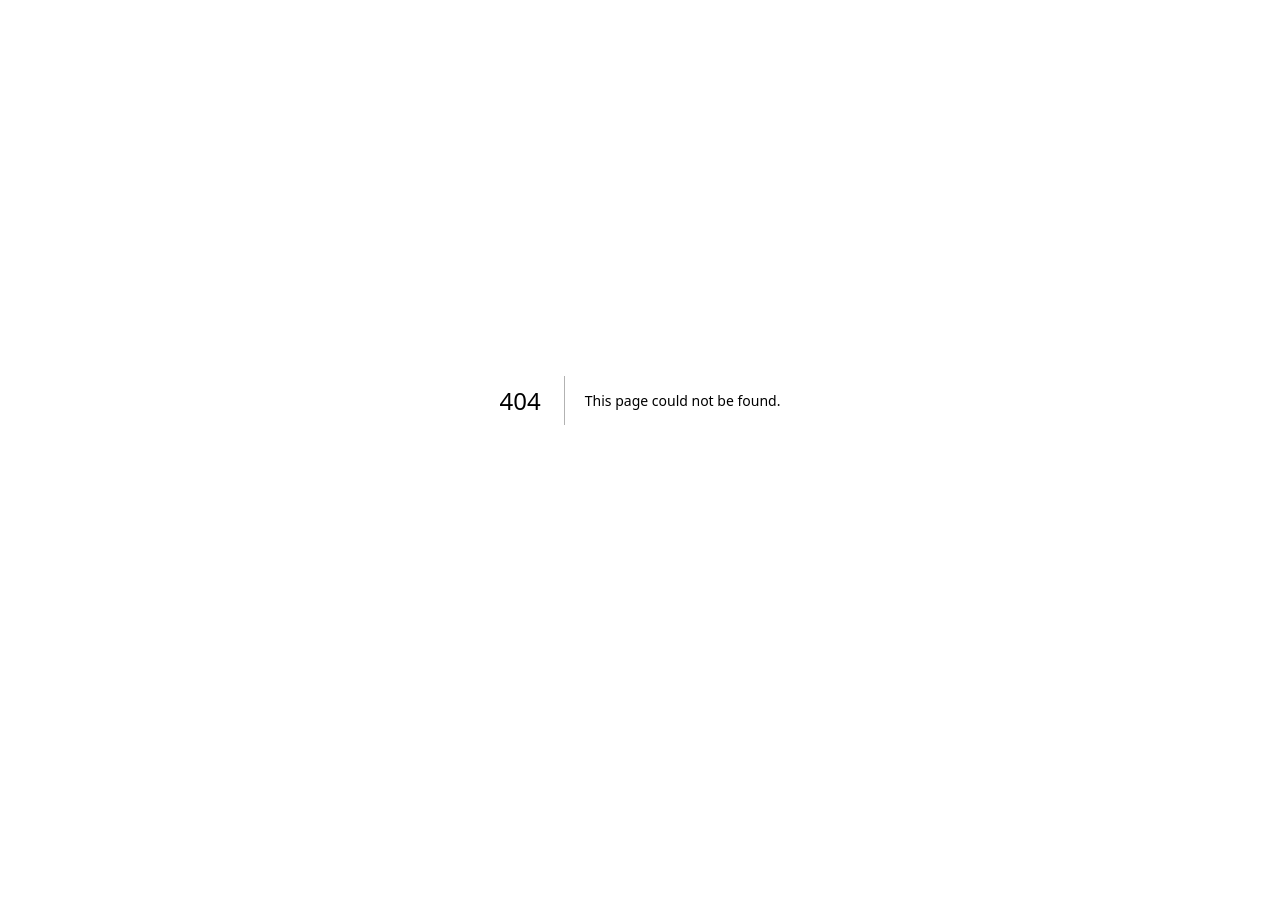
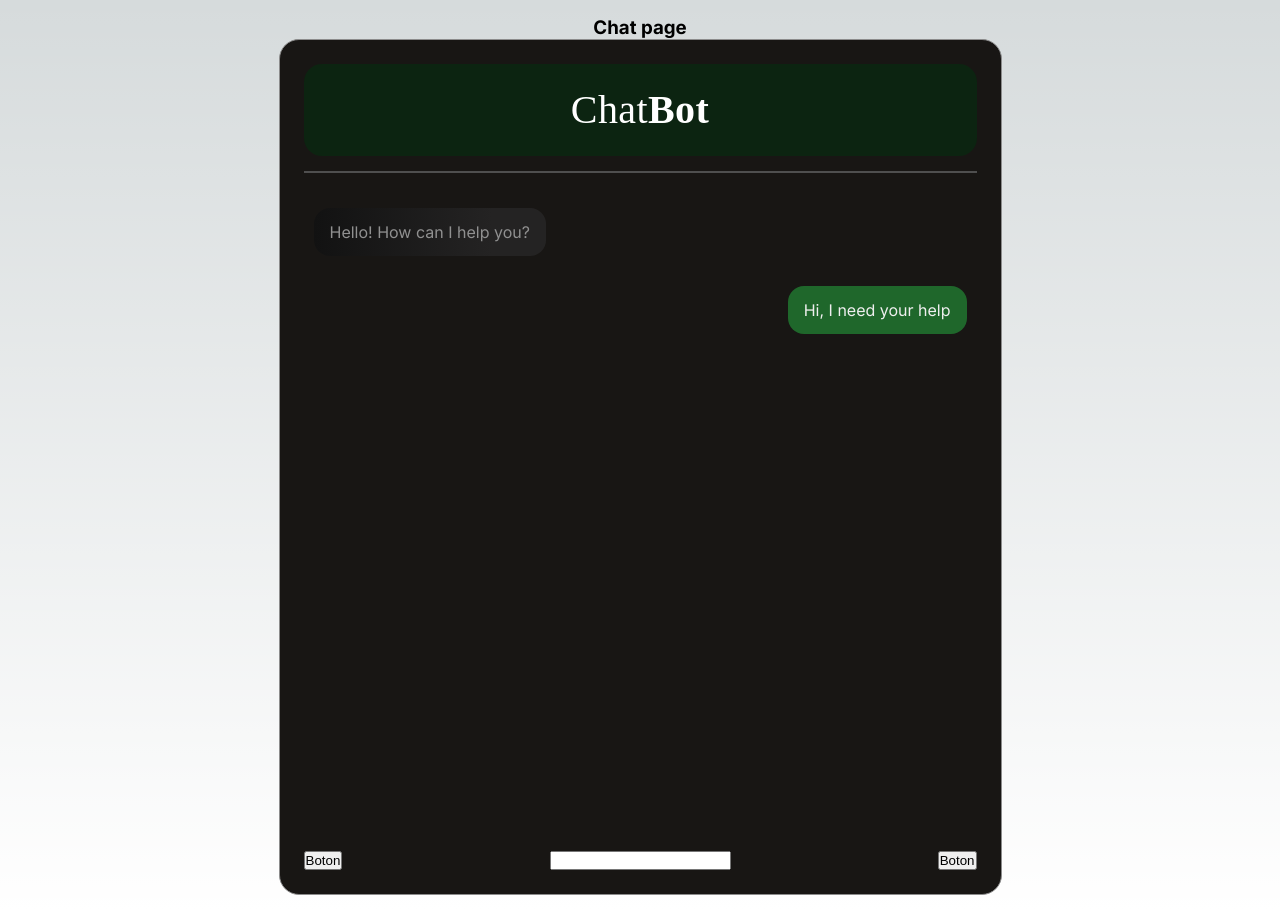
Before and after one commit to stra-ia/business-simulation-front, a Next.js app: page /chat in a window 1280 px wide. Before the commit this address had no page. Before the commit the page ends 800 px from the top, so only its background shows below. Built offline with nearby package versions, Linux system fonts and the light colour scheme.

Commit message:
feat: initialize chatbot component

```diff
--- /dev/null
+++ b/src/app/chat/page.module.css
@@ -0,0 +1,230 @@
+.main {
+    display: flex;
+    flex-direction: column;
+    justify-content: space-between;
+    align-items: center;
+    padding: 1rem;
+    min-height: 100vh;
+  }
+
+  .description {
+    display: inherit;
+    justify-content: inherit;
+    align-items: inherit;
+    font-size: 0.85rem;
+    max-width: var(--max-width);
+    width: 100%;
+    z-index: 2;
+    font-family: var(--font-mono);
+  }
+
+  .description a {
+    display: flex;
+    justify-content: center;
+    align-items: center;
+    gap: 0.5rem;
+  }
+
+  .description p {
+    position: relative;
+    margin: 0;
+    padding: 1rem;
+    background-color: rgba(var(--callout-rgb), 0.5);
+    border: 1px solid rgba(var(--callout-border-rgb), 0.3);
+    border-radius: var(--border-radius);
+  }
+
+  .code {
+    font-weight: 700;
+    font-family: var(--font-mono);
+  }
+
+  .grid {
+    display: grid;
+    grid-template-columns: repeat(4, minmax(25%, auto));
+    max-width: 100%;
+    width: var(--max-width);
+  }
+
+  .card {
+    padding: 1rem 1.2rem;
+    border-radius: var(--border-radius);
+    background: rgba(var(--card-rgb), 0);
+    border: 1px solid rgba(var(--card-border-rgb), 0);
+    transition: background 200ms, border 200ms;
+  }
+
+  .card span {
+    display: inline-block;
+    transition: transform 200ms;
+  }
+
+  .card h2 {
+    font-weight: 600;
+    margin-bottom: 0.7rem;
+  }
+
+  .card p {
+    margin: 0;
+    opacity: 0.6;
+    font-size: 0.9rem;
+    line-height: 1.5;
+    max-width: 30ch;
+    text-wrap: balance;
+  }
+
+  .center {
+    display: flex;
+    justify-content: center;
+    align-items: center;
+    position: relative;
+    padding: 4rem 0;
+  }
+
+  .center::before {
+    background: var(--secondary-glow);
+    border-radius: 50%;
+    width: 480px;
+    height: 360px;
+    margin-left: -400px;
+  }
+
+  .center::after {
+    background: var(--primary-glow);
+    width: 240px;
+    height: 180px;
+    z-index: -1;
+  }
+
+  .center::before,
+  .center::after {
+    content: "";
+    left: 50%;
+    position: absolute;
+    filter: blur(45px);
+    transform: translateZ(0);
+  }
+
+  .logo {
+    position: relative;
+  }
+  /* Enable hover only on non-touch devices */
+  @media (hover: hover) and (pointer: fine) {
+    .card:hover {
+      background: rgba(var(--card-rgb), 0.1);
+      border: 1px solid rgba(var(--card-border-rgb), 0.15);
+    }
+
+    .card:hover span {
+      transform: translateX(4px);
+    }
+  }
+
+  @media (prefers-reduced-motion) {
+    .card:hover span {
+      transform: none;
+    }
+  }
+
+  /* Mobile */
+  @media (max-width: 700px) {
+    .content {
+      padding: 4rem;
+    }
+
+    .grid {
+      grid-template-columns: 1fr;
+      margin-bottom: 120px;
+      max-width: 320px;
+      text-align: center;
+    }
+
+    .card {
+      padding: 1rem 2.5rem;
+    }
+
+    .card h2 {
+      margin-bottom: 0.5rem;
+    }
+
+    .center {
+      padding: 8rem 0 6rem;
+    }
+
+    .center::before {
+      transform: none;
+      height: 300px;
+    }
+
+    .description {
+      font-size: 0.8rem;
+    }
+
+    .description a {
+      padding: 1rem;
+    }
+
+    .description p,
+    .description div {
+      display: flex;
+      justify-content: center;
+      position: fixed;
+      width: 100%;
+    }
+
+    .description p {
+      align-items: center;
+      inset: 0 0 auto;
+      padding: 2rem 1rem 1.4rem;
+      border-radius: 0;
+      border: none;
+      border-bottom: 1px solid rgba(var(--callout-border-rgb), 0.25);
+      background: linear-gradient(
+        to bottom,
+        rgba(var(--background-start-rgb), 1),
+        rgba(var(--callout-rgb), 0.5)
+      );
+      background-clip: padding-box;
+      backdrop-filter: blur(24px);
+    }
+
+    .description div {
+      align-items: flex-end;
+      pointer-events: none;
+      inset: auto 0 0;
+      padding: 2rem;
+      height: 200px;
+      background: linear-gradient(
+        to bottom,
+        transparent 0%,
+        rgb(var(--background-end-rgb)) 40%
+      );
+      z-index: 1;
+    }
+  }
+
+  /* Tablet and Smaller Desktop */
+  @media (min-width: 701px) and (max-width: 1120px) {
+    .grid {
+      grid-template-columns: repeat(2, 50%);
+    }
+  }
+
+  @media (prefers-color-scheme: dark) {
+    .vercelLogo {
+      filter: invert(1);
+    }
+
+    .logo {
+      filter: invert(1) drop-shadow(0 0 0.3rem #ffffff70);
+    }
+  }
+
+  @keyframes rotate {
+    from {
+      transform: rotate(360deg);
+    }
+    to {
+      transform: rotate(0deg);
+    }
+  }
--- /dev/null
+++ b/src/app/chat/page.tsx
@@ -0,0 +1,12 @@
+import React from 'react'
+import ChatBox from '../chatbox/Chatbox'
+import style from './page.module.css'
+
+export default function Page() {
+    return (
+        <div className={ style.main } >
+            <h3>Chat page</h3>
+            <ChatBox />
+        </div>
+    )
+}
--- /dev/null
+++ b/src/app/chatbox/Chatbox.module.css
@@ -0,0 +1,52 @@
+.main {
+    display: flex;
+    flex-direction: column;
+    padding: 10px;
+    border-radius: 20px;
+    background-color: #181614;
+    width: 723px;
+    height: 856px;
+    padding: 24px;
+    gap: 0px;
+    border-radius: 20px;
+    justify-content: space-between;
+    opacity: 0px;
+    border: 0.5px solid #8C8C8C
+
+}
+
+.chatBotHeader {
+    width: Fill (675px)px;
+    height: Hug (92px)px;
+    padding: 24px 60px 24px 60px;
+    gap: 16px;
+    border-radius: 18px;
+    opacity: 0px;
+    background-color: #00320E80;
+    margin-bottom: 15px;
+}
+
+.chatBotHeader p{
+    color: #FFFFFF;
+    font-family: Poppins;
+    font-size: 40px;
+    font-weight: 400;
+    line-height: 44px;
+    letter-spacing: 0.01em;
+    text-align: center;
+}
+
+.chatBotHeader p > span {
+    font-family: Poppins;
+    font-size: 40px;
+    font-weight: 600;
+    line-height: 44px;
+    letter-spacing: 0.01em;
+    text-align: left;
+}
+
+.chatBotBody {
+    display: flex;
+    flex-direction: column;
+    padding: 10px;
+}
--- /dev/null
+++ b/src/app/chatbox/Chatbox.tsx
@@ -0,0 +1,26 @@
+"use client";
+import React, { useState } from 'react'
+import style from './Chatbox.module.css'
+import ChatboxBody from './ChatboxBody'
+import ChatboxFooter from './ChatboxFooter';
+
+interface Messages {
+    author: string,
+    message: string,
+    date: string | Date
+}
+
+export default function Chatbox() {
+
+    const [messages, setMessages] = useState<Messages[]>([])
+
+    return (
+        <div className={style.main}>
+            <div className={style.chatBotHeader}>
+                <p>Chat<span>Bot</span></p>
+            </div>
+            <ChatboxBody messages={messages} />
+            <ChatboxFooter />
+        </div>
+    )
+}
--- /dev/null
+++ b/src/app/chatbox/ChatboxBody.module.css
@@ -0,0 +1,36 @@
+.body {
+    display: flex;
+    flex-direction: column;
+    padding: 20px 10px;
+    height: 90%;
+}
+
+.hr {
+    border: 1px solid #4F4F4F
+}
+
+.messageForMe {
+    width: fit-content;
+    height: auto;
+    padding: 14px 16px 14px 16px;
+    gap: 16px;
+    border-radius: 16px;
+    opacity: 0px;
+    background: linear-gradient(90.58deg, #121212 0.13%, #242323 76.43%);
+    color: #909090;
+    margin: 15px 0px;
+    align-self: flex-start;
+}
+
+.messageByMe {
+    width: fit-content;
+    height: auto;
+    padding: 14px 16px 14px 16px;
+    gap: 16px;
+    border-radius: 16px;
+    opacity: 0px;
+    background: #1F672B;
+    margin: 15px 0px;
+    color: #EFEFEF;
+    align-self: flex-end;
+}
--- /dev/null
+++ b/src/app/chatbox/ChatboxBody.tsx
@@ -0,0 +1,23 @@
+import React from 'react'
+import style from './ChatboxBody.module.css'
+
+interface ChatboxBodyProps {
+    messages: any[];
+}
+
+export default function ChatboxBody( {messages} : ChatboxBodyProps ) {
+
+    return (
+        <>
+        <hr className={style.hr} />
+            <div className={style.body}>
+                <div className={style.messageForMe}>
+                    <p>Hello! How can I help you?</p>
+                </div>
+                <div className={style.messageByMe}>
+                    <p>Hi, I need your help</p>
+                </div>
+            </div>
+        </>
+    )
+}
--- /dev/null
+++ b/src/app/chatbox/ChatboxFooter.module.css
@@ -0,0 +1,5 @@
+.footer {
+    display: flex;
+    flex-direction: row;
+    justify-content: space-between;
+}
--- /dev/null
+++ b/src/app/chatbox/ChatboxFooter.tsx
@@ -0,0 +1,12 @@
+import style from './ChatboxFooter.module.css'
+
+export default function ChatboxFooter() {
+
+    return (
+        <div className={style.footer}>
+            <button name='button' type='button' >Boton</button>
+            <input type="text" />
+            <button name='button' type='button' >Boton</button>
+        </div>
+    )
+}
```
